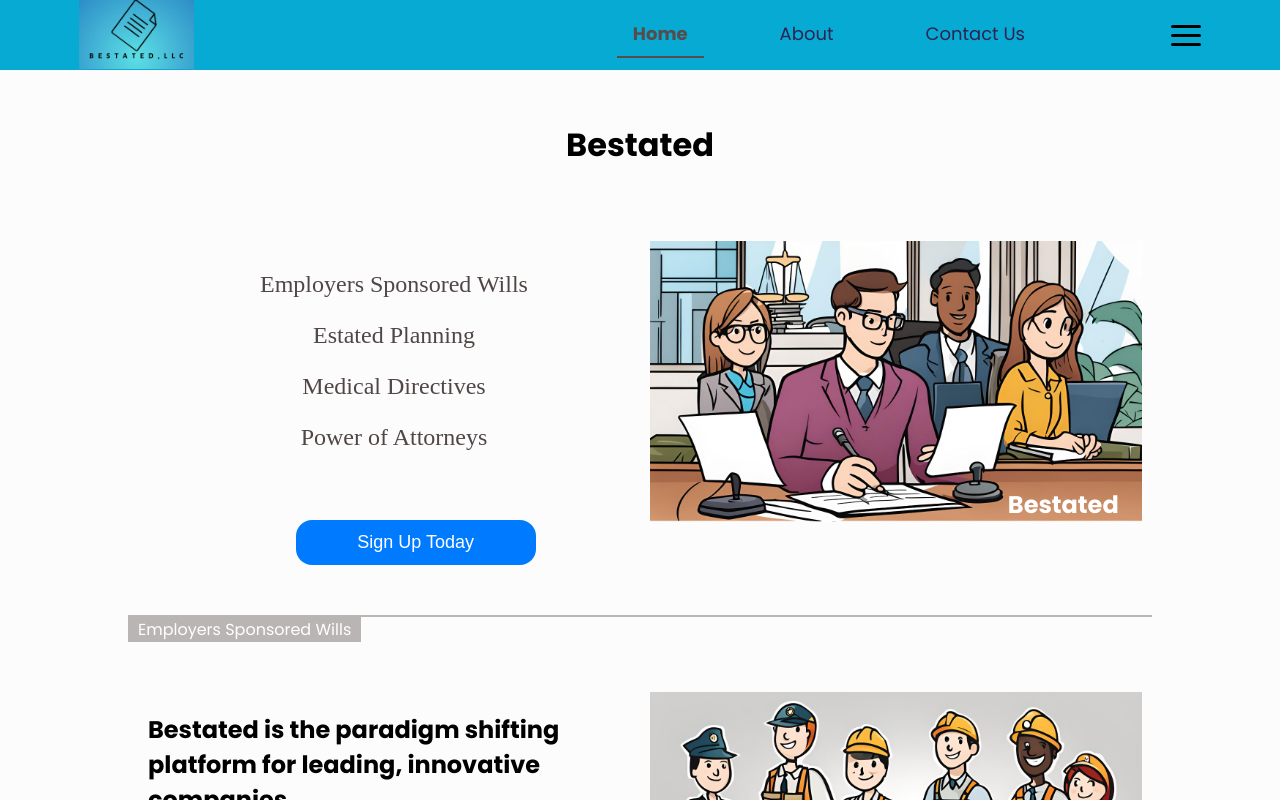
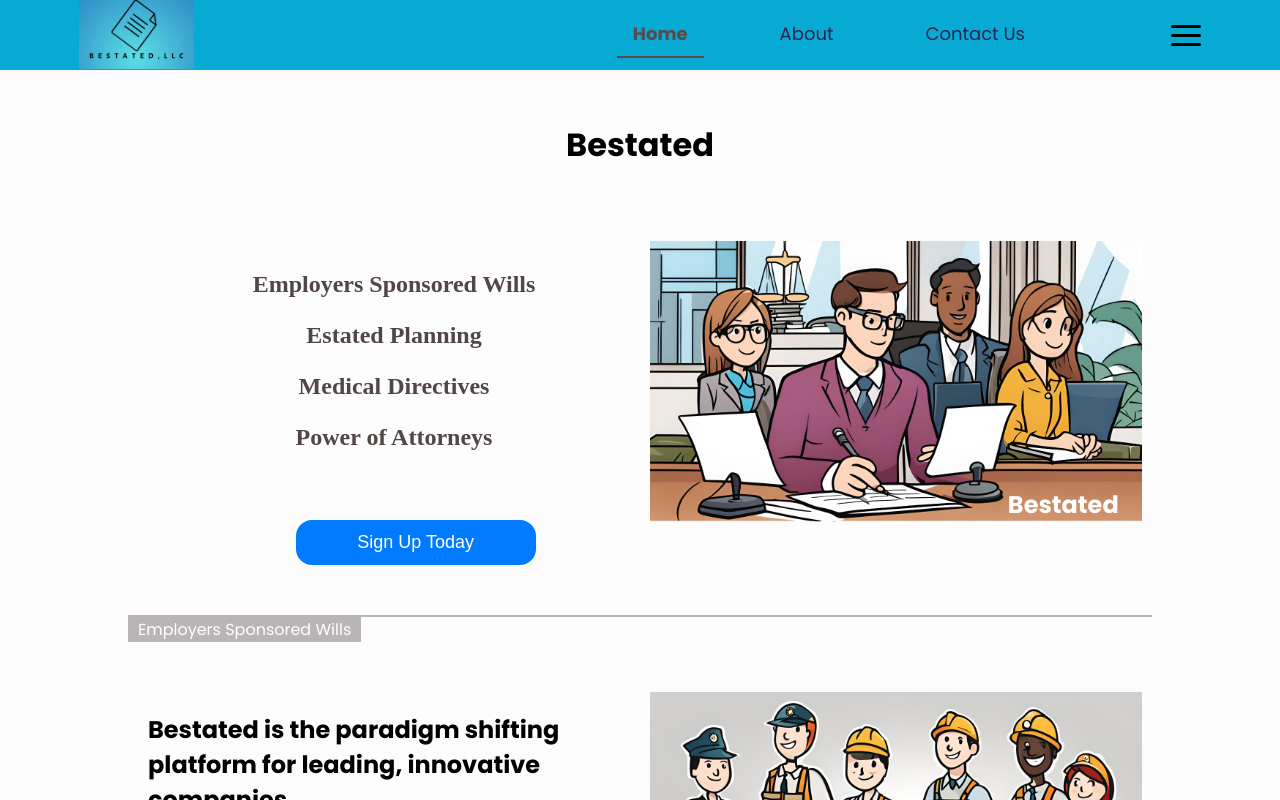
Before and after one commit to chenathy/benefit-estated, a React (Create React App) app: page / in a window 1280 px wide. Shown: the top 800 px of the page. Built offline with nearby package versions, Linux system fonts and the light colour scheme.

Commit message:
update home page font

```diff
--- a/src/MainPage/ForComponent.css
+++ b/src/MainPage/ForComponent.css
@@ -98,7 +98,8 @@
     font-family:'Times New Roman', Times, serif;
     margin-bottom: 5%;
     margin-left: 30;
-    font-weight: 500;
+    /* font-weight: 500; */
+    font-size: 24px;
     color: #504646;;
 }
 
```
